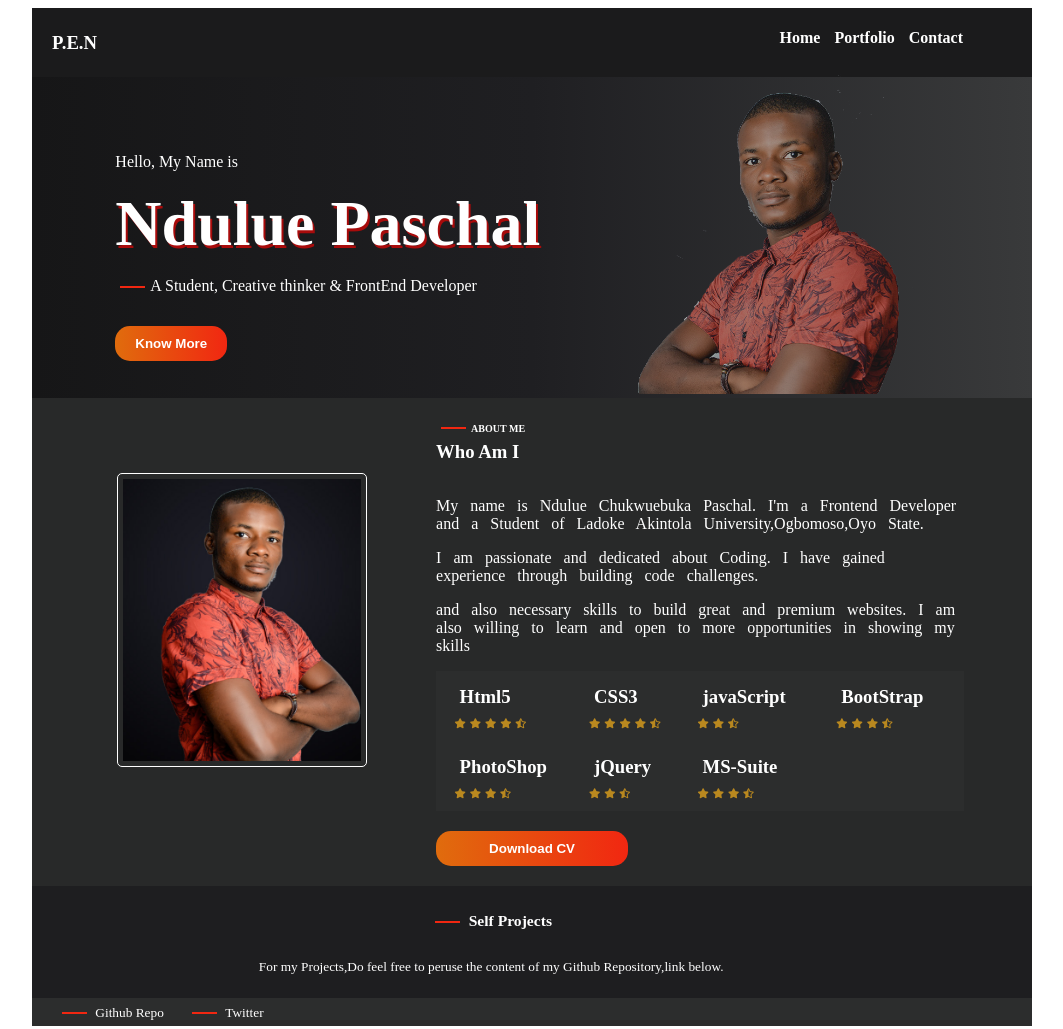
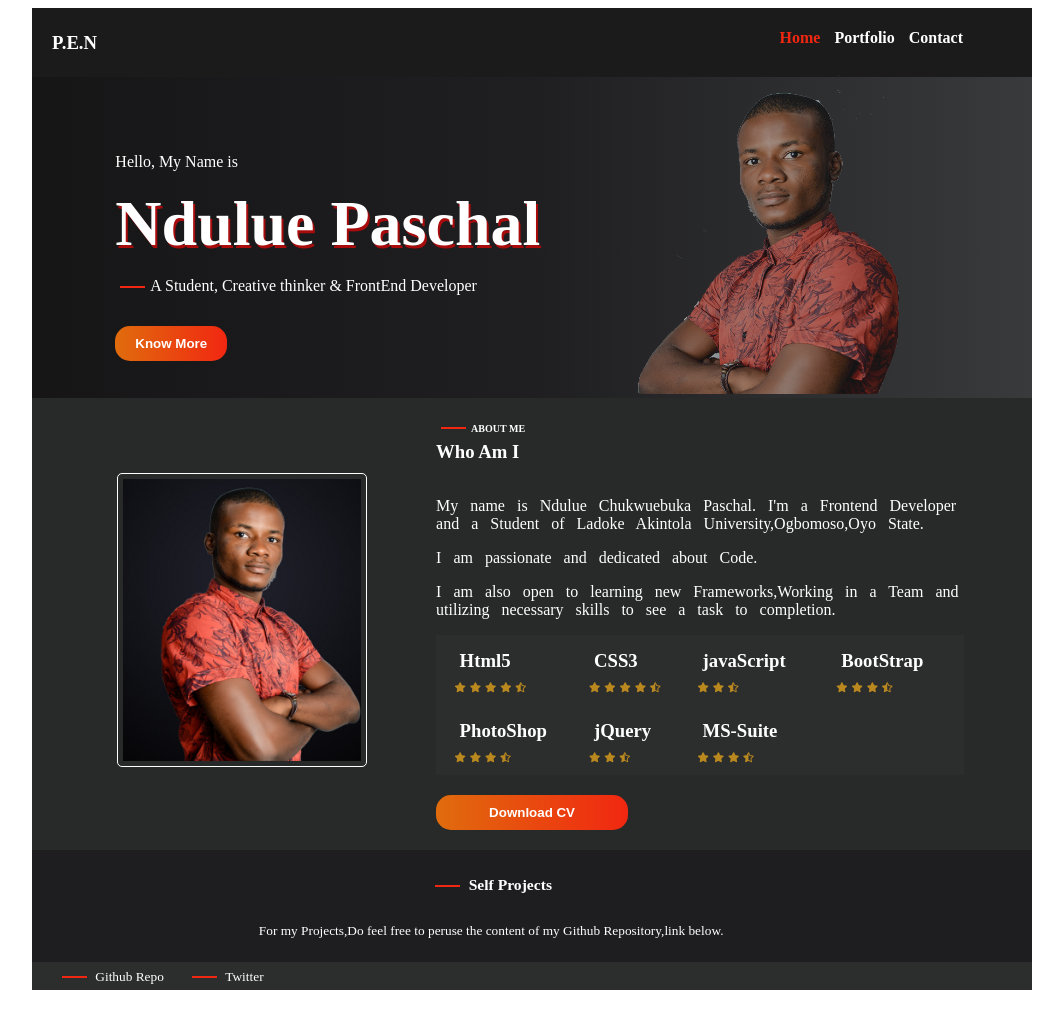
Before and after one commit to Haybuka/portfolioWebsite, a plain HTML site: page index.html in a window 1280 px wide. Shown: the whole page, without its empty margins (108-1171 px from the left). After the commit the page ends 998 px from the top, so only its background shows below. Drawn offline with Linux system fonts and the light colour scheme.

Commit message:
Filled up the 'about' Description

```diff
--- a/index.html
+++ b/index.html
@@ -19,7 +19,7 @@
 
             </div> -->
             <ul>
-                <li><a href="#">Home</a></li>
+                <li><a href="#" class="active">Home</a></li>
                 <li><a href="#">Portfolio</a></li>
                 <li><a href="#">Contact</a></li>
             </ul>
@@ -49,11 +49,10 @@
                     <p>My name is Ndulue Chukwuebuka Paschal. I'm a Frontend Developer and a Student of Ladoke Akintola
                         University,Ogbomoso,Oyo State.
                     </p>
-                    <p> I am passionate and dedicated about Coding. I have gained experience through building code
-                        challenges.
+                    <p> I am passionate and dedicated about Code.
                     </p>
-                    <p>and also necessary skills to build great and premium websites. I am also willing to learn and
-                        open to more opportunities in showing my skills</p>
+                    <p>I am also open to learning new Frameworks,Working in a Team and utilizing necessary skills to see
+                        a task to completion.</p>
                 </aside>
                 <aside class="skills">
                     <div class="html">
--- a/main.css
+++ b/main.css
@@ -13,7 +13,6 @@ body {
     margin: 0 auto;
     display: grid;
     grid-template-columns: repeat(12, 1fr);
-    background-color: aqua;
 }
 
 #wrapper nav {
@@ -42,7 +41,7 @@ body {
 
 }
 
-#wrapper nav li a {
+nav li a {
     color: white;
     display: inline-block;
     text-decoration: none;
@@ -58,7 +57,6 @@ main {
     background: linear-gradient(to right, #161617, #1f1f22, rgb(57, 58, 59));
     /* W3C, IE 10+/ Edge, Firefox 16+, Chrome 26+, Opera 12+, Safari 7+ */
     ;
-    color: white;
     grid-row: 2/3;
     grid-column: 1/13;
     display: grid;
@@ -92,7 +90,6 @@ main #right img {
 button.btnKnow {
     padding: 10px 20px;
     border: none;
-    color: white;
     font-weight: bold;
     border-radius: 15px;
     background: #f12711;
@@ -103,6 +100,10 @@ button.btnKnow {
     /* W3C, IE 10+/ Edge, Firefox 16+, Chrome 26+, Opera 12+, Safari 7+ */
     margin: 15px auto;
     cursor: pointer;
+}
+
+.active {
+    color: #f12711;
 }
 
 button.btnKnow a {
@@ -271,34 +272,6 @@ article#projects h3 {
     display: inline-block;
 }
 
-/*
-article#projects #plantShop {
-    grid-row: 2/3;
-    grid-column: 1/4;
-    background-color: #2c2d2d;
-    border-radius: 10px;
-    padding: 5px;
-    margin: 3px;
-}
-
-article#projects #plantify {
-    grid-row: 2/3;
-    grid-column: 4/8;
-    background-color: #2c2d2d;
-    border-radius: 10px;
-    padding: 5px;
-    margin: 3px;
-}
-
-article#projects #FourCard {
-    grid-row: 2/3;
-    grid-column: 8/12;
-    background-color: #2c2d2d;
-    border-radius: 10px;
-    padding: 5px;
-    margin: 3px;
-} */
-
 footer#services {
     background-color: #2c2d2d;
     grid-column: 1/13;
```
